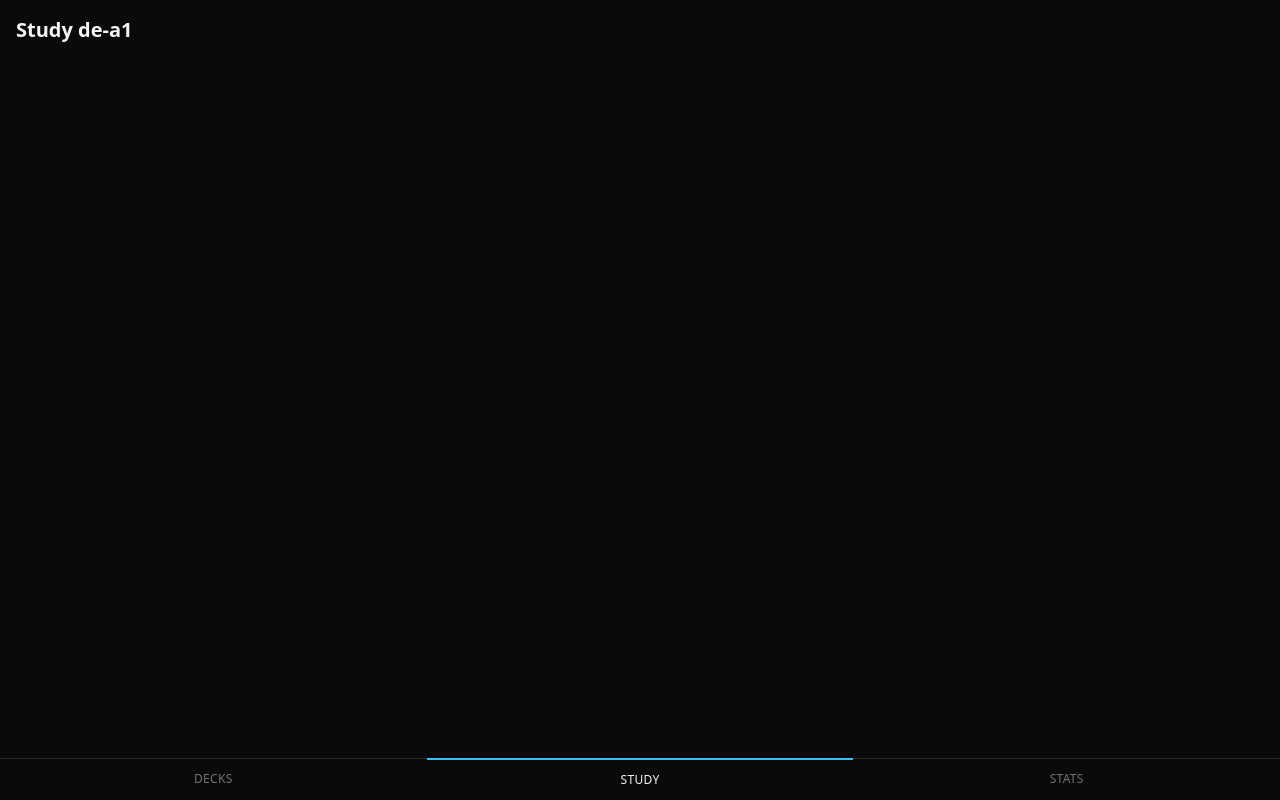
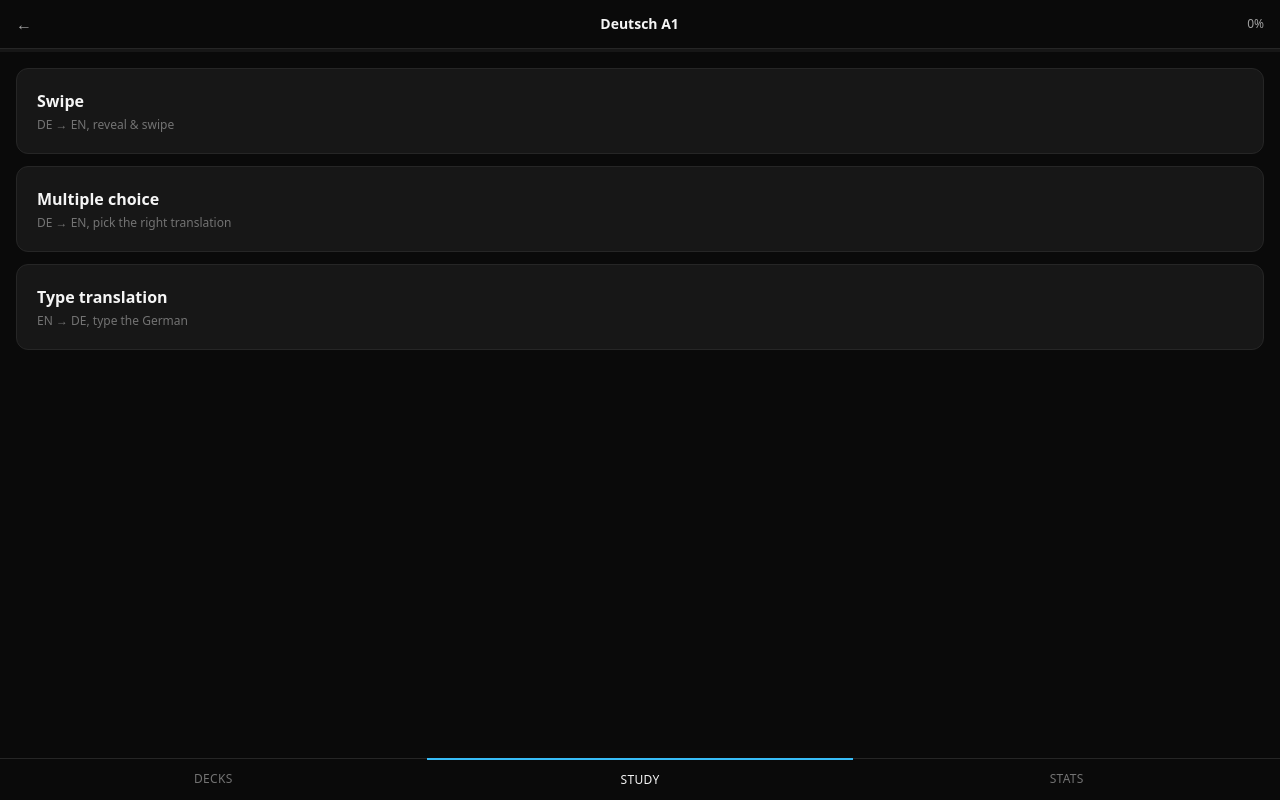
Before and after one commit to dmgening/flashcard-pwa, a React (Vite) app: page /study/de-a1 in a window 1280 px wide. Built offline with nearby package versions, Linux system fonts and the light colour scheme.

Commit message:
feat: study tab flow picker
Implements the study route with deck loading, mastery display, and three
flow picker buttons. Adds stub components for swipe, multiple choice, and
type flows (to be replaced in Tasks 16-18).

Co-Authored-By: Claude Sonnet 4.6 <noreply@anthropic.com>

```diff
--- /dev/null
+++ b/src/flows/mc-flow.tsx
@@ -0,0 +1,2 @@
+import type { Deck } from "@/lib/schema";
+export function McFlow(_: { deck: Deck; onExit: () => void }) { return null; }
--- /dev/null
+++ b/src/flows/swipe-flow.tsx
@@ -0,0 +1,2 @@
+import type { Deck } from "@/lib/schema";
+export function SwipeFlow(_: { deck: Deck; onExit: () => void }) { return null; }
--- /dev/null
+++ b/src/flows/type-flow.tsx
@@ -0,0 +1,2 @@
+import type { Deck } from "@/lib/schema";
+export function TypeFlow(_: { deck: Deck; onExit: () => void }) { return null; }
--- a/src/routes/study.tsx
+++ b/src/routes/study.tsx
@@ -1,5 +1,90 @@
-import { useParams } from "react-router-dom";
+import { useEffect, useState } from "react";
+import { useParams, Link } from "react-router-dom";
+import { loadDeck } from "@/lib/deck-loader";
+import type { Deck } from "@/lib/schema";
+import { getStatsForDeck } from "@/db/stats";
+import { computeMastery } from "@/lib/mastery";
+import { useSessionStore } from "@/store/session-store";
+import { SwipeFlow } from "@/flows/swipe-flow";
+import { McFlow } from "@/flows/mc-flow";
+import { TypeFlow } from "@/flows/type-flow";
+import type { DeckId } from "@/lib/deck-loader";
+
+type FlowKind = "swipe" | "mc" | "type";
+
 export function StudyRoute() {
-  const { deckId } = useParams();
-  return <div className="p-4"><h2 className="text-xl font-semibold">Study {deckId}</h2></div>;
+  const { deckId } = useParams<{ deckId: string }>();
+  const [deck, setDeck] = useState<Deck | null>(null);
+  const [mastery, setMastery] = useState(0);
+  const [flow, setFlow] = useState<FlowKind | null>(null);
+  const [error, setError] = useState<string | null>(null);
+  const { done, missed, resetSession } = useSessionStore();
+
+  useEffect(() => {
+    if (!deckId) return;
+    resetSession();
+    (async () => {
+      try {
+        const d = await loadDeck(deckId as DeckId);
+        setDeck(d);
+        setMastery(computeMastery(d.words.length, await getStatsForDeck(deckId)));
+      } catch (e) {
+        setError((e as Error).message);
+      }
+    })();
+    // eslint-disable-next-line react-hooks/exhaustive-deps
+  }, [deckId]);
+
+  if (error) {
+    return <div className="p-4 text-red-400">{error} <Link to="/decks" className="underline">Back</Link></div>;
+  }
+  if (!deck) {
+    return <div className="p-4 text-neutral-500">Loading…</div>;
+  }
+  if (deck.words.length === 0) {
+    return <div className="p-4 text-neutral-400">This deck has no words.</div>;
+  }
+
+  const pct = Math.round(mastery * 100);
+
+  return (
+    <div className="flex flex-col h-[calc(100vh-64px)]">
+      <header className="flex items-center justify-between px-4 py-3 border-b border-neutral-800">
+        <Link to="/decks" className="text-neutral-400">←</Link>
+        <div className="text-sm font-semibold">{deck.name}</div>
+        <div className="text-xs text-neutral-400">{pct}%</div>
+      </header>
+      <div className="h-[3px] bg-neutral-900">
+        <div className="h-full bg-sky-400" style={{ width: `${pct}%` }} />
+      </div>
+
+      <div className="flex-1 overflow-hidden">
+        {flow === null && (
+          <div className="p-4 space-y-3">
+            <button onClick={() => setFlow("swipe")} className="w-full rounded-xl border border-neutral-800 bg-neutral-900 p-5 text-left active:bg-neutral-800">
+              <div className="font-semibold">Swipe</div>
+              <div className="text-xs text-neutral-500 mt-1">DE → EN, reveal &amp; swipe</div>
+            </button>
+            <button onClick={() => setFlow("mc")} className="w-full rounded-xl border border-neutral-800 bg-neutral-900 p-5 text-left active:bg-neutral-800">
+              <div className="font-semibold">Multiple choice</div>
+              <div className="text-xs text-neutral-500 mt-1">DE → EN, pick the right translation</div>
+            </button>
+            <button onClick={() => setFlow("type")} className="w-full rounded-xl border border-neutral-800 bg-neutral-900 p-5 text-left active:bg-neutral-800">
+              <div className="font-semibold">Type translation</div>
+              <div className="text-xs text-neutral-500 mt-1">EN → DE, type the German</div>
+            </button>
+          </div>
+        )}
+        {flow === "swipe" && <SwipeFlow deck={deck} onExit={() => setFlow(null)} />}
+        {flow === "mc" && <McFlow deck={deck} onExit={() => setFlow(null)} />}
+        {flow === "type" && <TypeFlow deck={deck} onExit={() => setFlow(null)} />}
+      </div>
+
+      {flow !== null && (
+        <footer className="px-4 py-2 text-center text-xs text-neutral-500 border-t border-neutral-800">
+          {done} done · {missed} missed this session
+        </footer>
+      )}
+    </div>
+  );
 }
```
